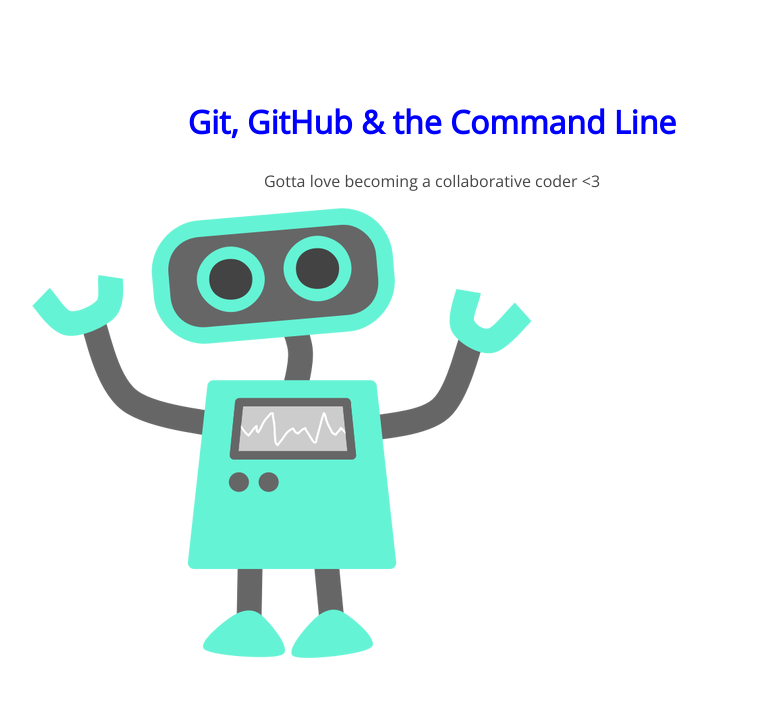
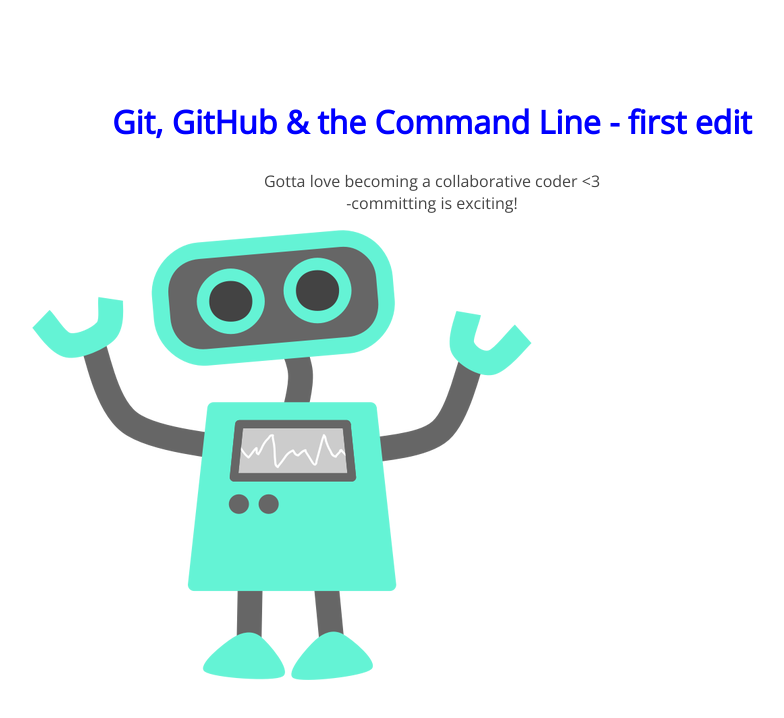
Before and after one commit to GC33/105-project, a plain HTML site: page index.html in a window 1280 px wide. Shown: the whole page, without its empty margins (208-992 px from the left). Drawn offline with nearby package versions, Linux system fonts and the light colour scheme.

Commit message:
changed h1 and p

```diff
--- a/index.html
+++ b/index.html
@@ -8,8 +8,8 @@
 </head>
 <body>
 	<section>
-		<h1>Git, GitHub & the Command Line</h1>
-		<p>Gotta love becoming a collaborative coder <3</p>
+		<h1>Git, GitHub & the Command Line - first edit</h1>
+		<p>Gotta love becoming a collaborative coder <3 <br>-committing is exciting!</p>
 		<img src="img/happy-blue-robot.png">
 	</section>
 </body>
```
